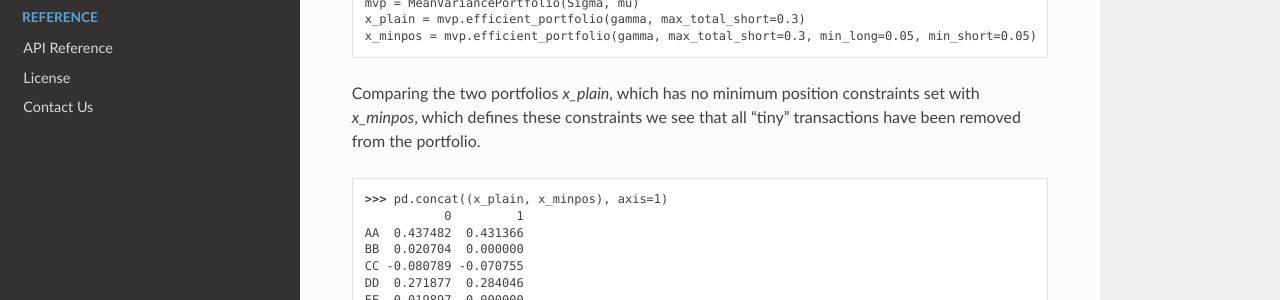
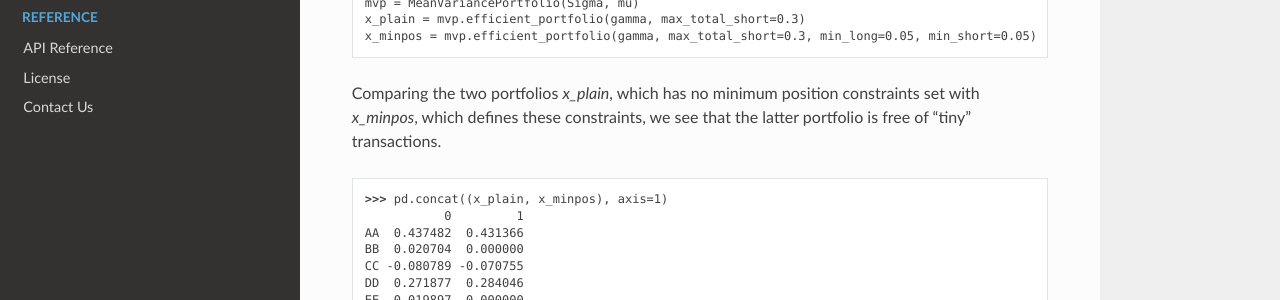
Before and after one commit to Gurobi/gurobi-optimods, a Sphinx documentation site: the page built from docs/source/mods/portfolio.rst, in a window 1280 px wide and 900 px high, scrolled down 3958 px. Shown: the part 365-665 px from the top of the window. Built offline with Sphinx 7.4.7 and the Read the Docs theme 2.0.0, drawn with Linux system fonts in a browser that asks for light colours.

Commit message:
Rewording

```diff
--- a/docs/source/mods/portfolio.rst
+++ b/docs/source/mods/portfolio.rst
@@ -349,8 +349,8 @@ trade:
     ...
 
 Comparing the two portfolios `x_plain`, which has no minimum position
-constraints set with `x_minpos`, which defines these constraints we see that
-all "tiny" transactions have been removed from the portfolio.
+constraints set with `x_minpos`, which defines these constraints, we see that
+the latter portfolio is free of "tiny" transactions.
 
 .. doctest:: mod
     :options: +NORMALIZE_WHITESPACE
```
